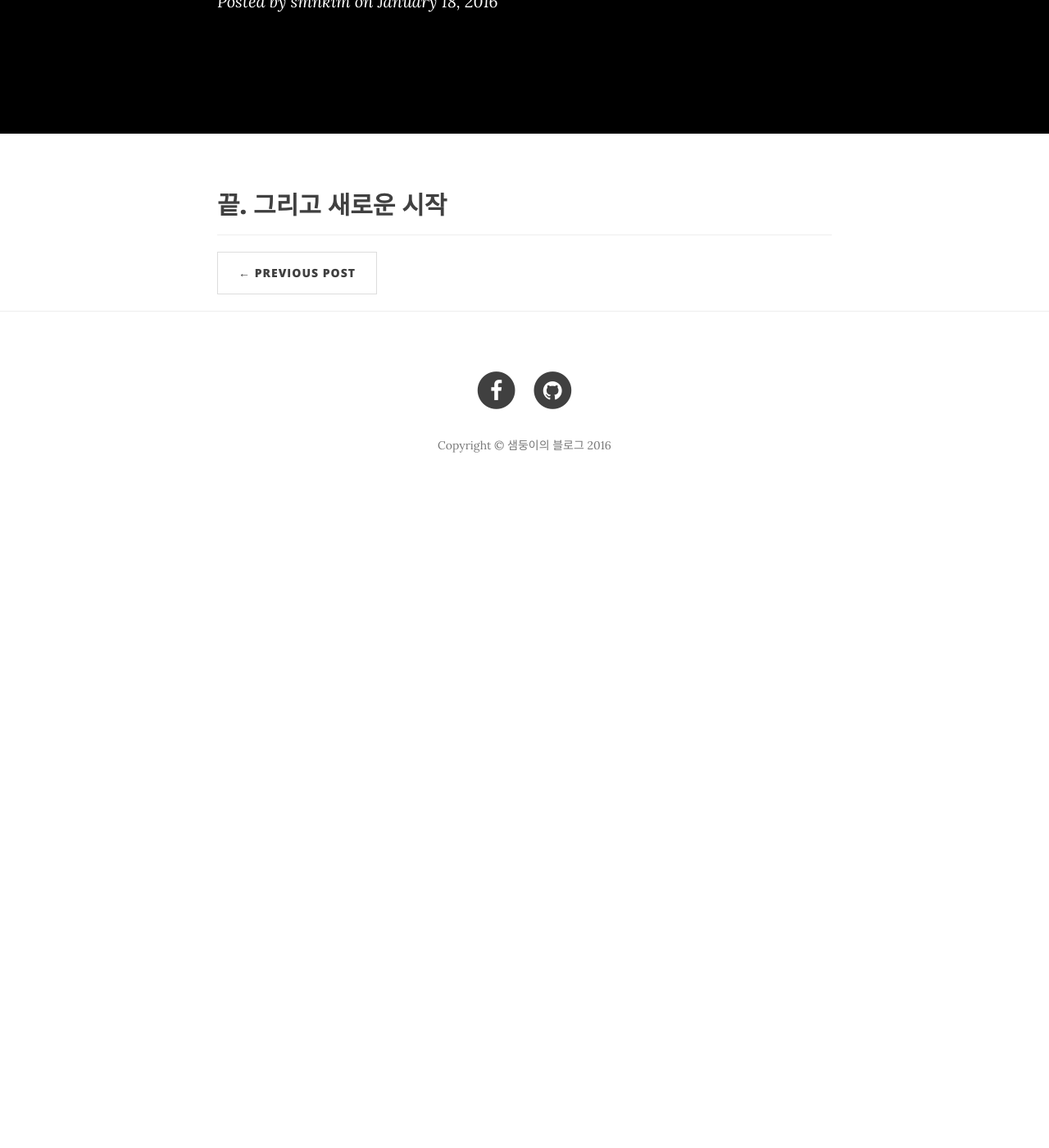
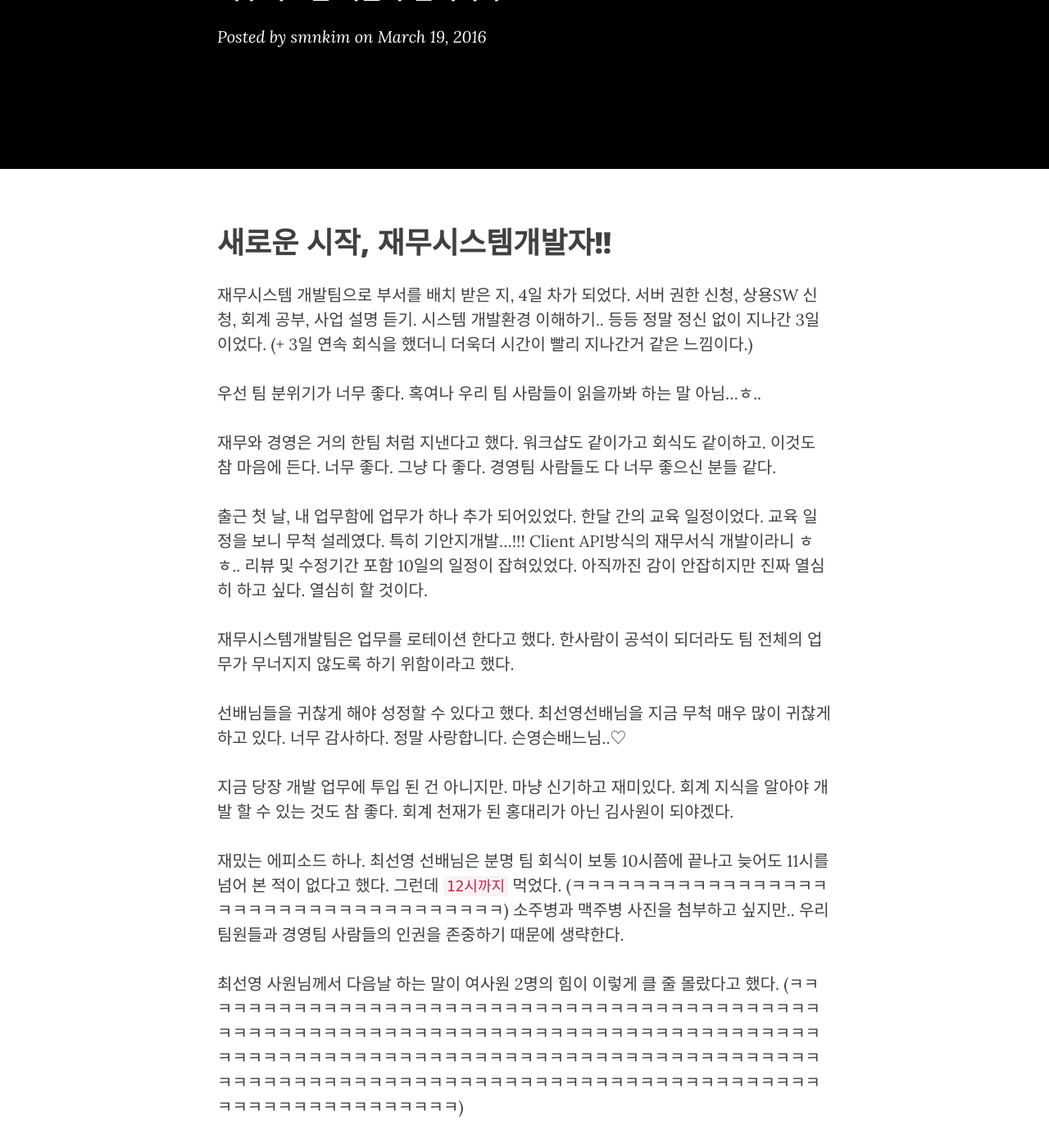
Before and after one commit to smnkim/smnkim.github.io, a Jekyll site: the page built from _posts/2016-03-14-smn-article.1.markdown, in a window 1280 px wide and 1400 px high, scrolled down 270 px. Shown: the whole window at 82% size. Built offline with Jekyll 4.4.1, drawn with Linux system fonts in a browser that asks for light colours; nearby versions of some CDN libraries; before the commit the page ends 900 px from its top, so only the background shows below that; some of the changed text lies outside the part shown.

Commit message:
Update 2016-03-14-smn-article.1.markdown

```diff
--- a/_posts/2016-03-14-smn-article.1.markdown
+++ b/_posts/2016-03-14-smn-article.1.markdown
@@ -1,10 +1,58 @@
 ---
 layout: post
-title: "9주간의 기록.."
-subtitle: ""
-date: 2016-01-18 19:25:00
+title: "끝. 그리고 새로운 시작"
+subtitle: "재무시스템 개발자 김새미나"
+date: 2016-03-19 11:43:00
 author: "smnkim"
 header-img: "img/smnkim.jpg"
 ---
 
-## 끝. 그리고 새로운 시작
+# 새로운 시작, 재무시스템개발자!!
+
+
+재무시스템 개발팀으로 부서를 배치 받은 지, 4일 차가 되었다.
+서버 권한 신청, 상용SW 신청, 회계 공부, 사업 설명 듣기. 시스템 개발환경 이해하기.. 등등 정말 정신 없이 지나간 3일이었다.
+(+ 3일 연속 회식을 했더니 더욱더 시간이 빨리 지나간거 같은 느낌이다.)
+
+
+우선 팀 분위기가 너무 좋다.
+혹여나 우리 팀 사람들이 읽을까봐 하는 말 아님...ㅎ..
+
+
+재무와 경영은 거의 한팀 처럼 지낸다고 했다.
+워크샵도 같이가고 회식도 같이하고. 이것도 참 마음에 든다. 너무 좋다. 그냥 다 좋다.
+경영팀 사람들도 다 너무 좋으신 분들 같다.
+
+
+출근 첫 날, 내 업무함에 업무가 하나 추가 되어있었다.
+한달 간의 교육 일정이었다.
+교육 일정을 보니 무척 설레였다. 특히 기안지개발...!!! Client API방식의 재무서식 개발이라니 ㅎㅎ..
+리뷰 및 수정기간 포함 10일의 일정이 잡혀있었다.
+아직까진 감이 안잡히지만 진짜 열심히 하고 싶다. 열심히 할 것이다.
+
+재무시스템개발팀은 업무를 로테이션 한다고 했다.
+한사람이 공석이 되더라도 팀 전체의 업무가 무너지지 않도록 하기 위함이라고 했다.
+
+선배님들을 귀찮게 해야 성정할 수 있다고 했다.
+최선영선배님을 지금 무척 매우 많이 귀찮게 하고 있다. 너무 감사하다. 정말 사랑합니다. 슨영슨배느님..♡
+
+
+지금 당장 개발 업무에 투입 된 건 아니지만. 마냥 신기하고 재미있다.
+회계 지식을 알아야 개발 할 수 있는 것도 참 좋다.
+회계 천재가 된 홍대리가 아닌 김사원이 되야겠다.
+
+
+재밌는 에피소드 하나.
+최선영 선배님은 분명 팀 회식이 보통 10시쯤에 끝나고 늦어도 11시를 넘어 본 적이 없다고 했다.
+그런데 `12시까지` 먹었다. (ㅋㅋㅋㅋㅋㅋㅋㅋㅋㅋㅋㅋㅋㅋㅋㅋㅋㅋㅋㅋㅋㅋㅋㅋㅋㅋㅋㅋㅋㅋㅋㅋㅋㅋㅋㅋ)
+소주병과 맥주병 사진을 첨부하고 싶지만.. 우리 팀원들과 경영팀 사람들의 인권을 존중하기 때문에 생략한다.
+
+최선영 사원님께서 다음날 하는 말이 여사원 2명의 힘이 이렇게 클 줄 몰랐다고 했다.
+(ㅋㅋㅋㅋㅋㅋㅋㅋㅋㅋㅋㅋㅋㅋㅋㅋㅋㅋㅋㅋㅋㅋㅋㅋㅋㅋㅋㅋㅋㅋㅋㅋㅋㅋㅋㅋㅋㅋㅋㅋㅋㅋㅋㅋㅋㅋㅋㅋㅋㅋㅋㅋㅋㅋㅋㅋㅋㅋㅋㅋㅋㅋㅋㅋㅋㅋㅋㅋㅋㅋㅋㅋㅋㅋㅋㅋㅋㅋㅋㅋㅋㅋㅋㅋㅋㅋㅋㅋㅋㅋㅋㅋㅋㅋㅋㅋㅋㅋㅋㅋㅋㅋㅋㅋㅋㅋㅋㅋㅋㅋㅋㅋㅋㅋㅋㅋㅋㅋㅋㅋㅋㅋㅋㅋㅋㅋㅋㅋㅋㅋㅋㅋㅋㅋㅋㅋㅋㅋㅋㅋㅋㅋㅋㅋㅋㅋㅋㅋㅋㅋㅋㅋㅋㅋㅋㅋㅋㅋㅋㅋㅋㅋㅋㅋㅋㅋㅋㅋㅋㅋㅋㅋㅋㅋㅋㅋㅋㅋ)
+
+4월 8일 워크샵이 너무 기대된다.
+<br>
+
+아, 정 말 좋 다. 재 무 시 스 템 개 발 팀 짱 !
+
+`긍정파워 김새미나 앞으로도 화이팅!!!!!!!!!!!!!!!!!!!!`
```
